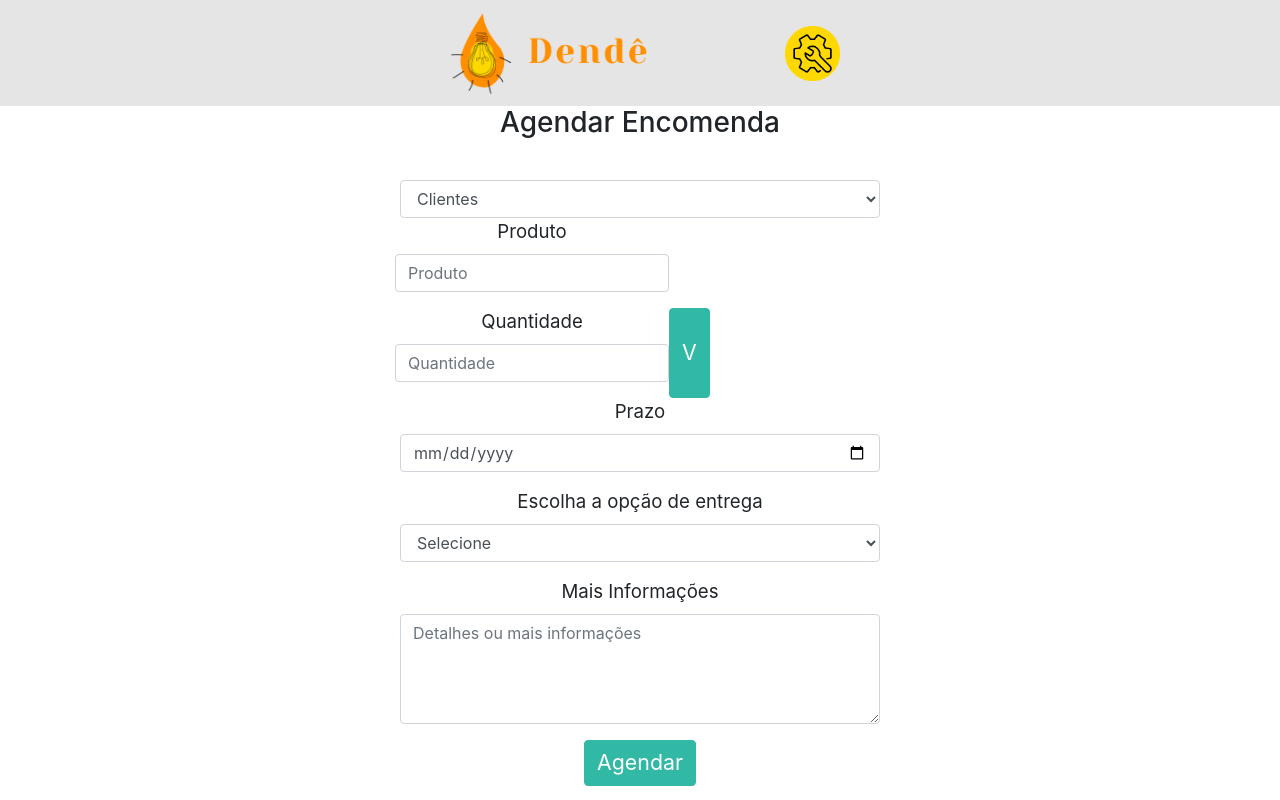
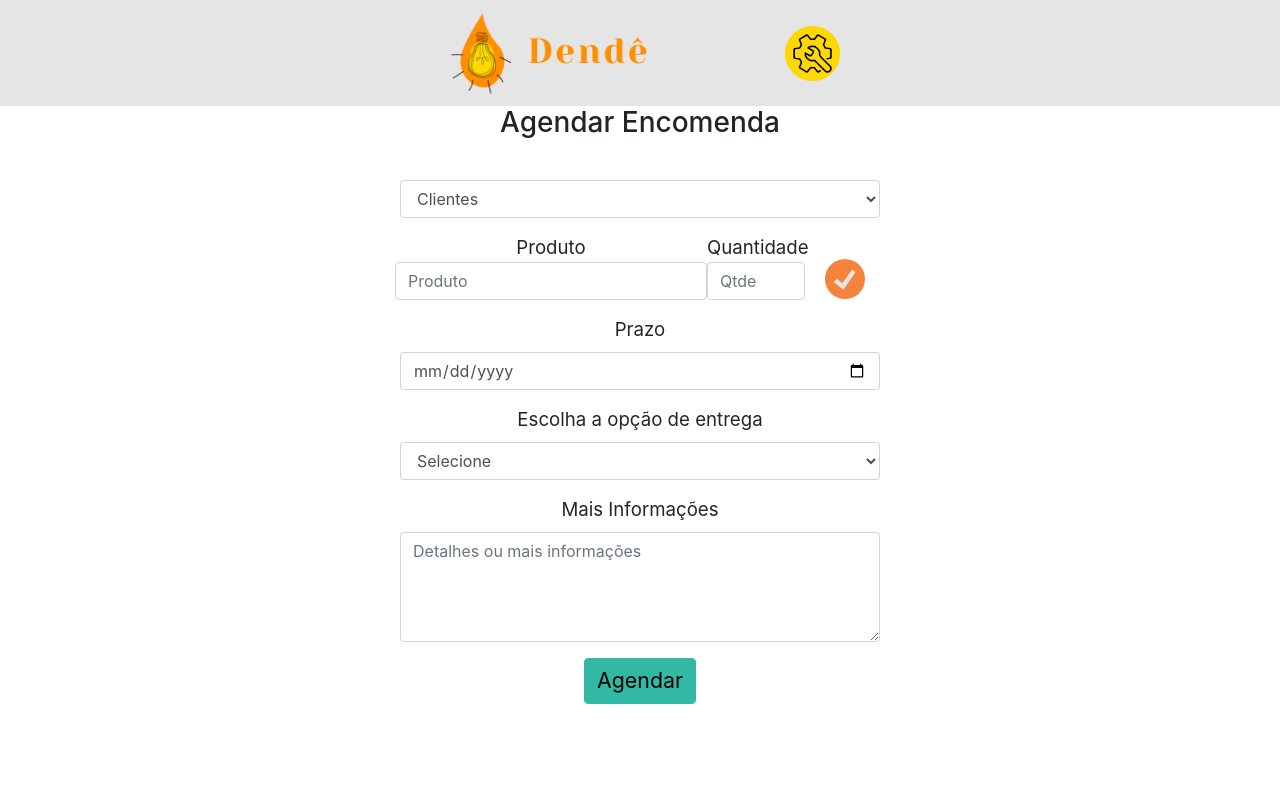
Before and after one commit to renatanovais/dende, a React (Create React App) app in the folder dende-megahack/: page /encomendas/add in a window 1280 px wide. Built offline with nearby package versions, Linux system fonts and the light colour scheme.

Commit message:
linha de produto css

```diff
--- a/dende-megahack/src/App.css
+++ b/dende-megahack/src/App.css
@@ -60,12 +60,14 @@ h1, h2 {
 .button-verde {
   background-color: var(--verde-dende);
   border-color: var(--verde-dende);
+  color: black;
   font-size: 16pt;
 }
 
 .button-verde:hover {
   background-color: var(--laranja-dende);
   border-color: var(--laranja-dende);
+  color: gray;
   margin-bottom: 2em;
 }
 
@@ -112,3 +114,29 @@ h1, h2 {
   justify-content: space-between;
   flex-wrap: wrap;
 }
+
+.label-form {
+  margin: 2vh 0 0;
+}
+
+.row-form {
+  display: flex;
+  flex-wrap: nowrap;
+  justify-content: space-between;
+}
+
+.row-form #product-input {
+  width: 70%;
+}
+
+.row-form #qtd-input {
+  margin: 0 auto;
+  max-width: 20%;
+}
+
+.check-input-button {
+  background-color: transparent;
+  border: none;
+  margin: 4vh 1vh 1vh;
+  padding: none;
+}
--- a/dende-megahack/src/components/ProductInput.jsx
+++ b/dende-megahack/src/components/ProductInput.jsx
@@ -1,25 +1,26 @@
 import React, { useState } from 'react';
 import { connect } from 'react-redux';
-import { newProduct } from '../redux/actions';
 import Form from 'react-bootstrap/Form';
 import Button from 'react-bootstrap/Button';
+import checkIcon from '../images/icons/check-laranja-cinza.svg';
+import { newProduct } from '../redux/actions';
 
 function ProductInput(props) {
   const [product, setProduct] = useState();
   const [quantity, setQuantity] = useState();
 
   return (
-    <Form.Row>
-      <Form.Group>
-        <Form.Label>Produto</Form.Label>
+    <Form.Row className="row-form">
+      <Form.Group id="product-input">
+        <Form.Label className="label-form">Produto</Form.Label>
         <Form.Control placeholder={props.name} onChange={(e) => setProduct(e.target.value)} />
       </Form.Group>
-      <Form.Group>
-        <Form.Label>Quantidade</Form.Label>
+      <Form.Group id="qtd-input">
+        <Form.Label className="label-form">Quantidade</Form.Label>
         <Form.Control type="number" placeholder={props.qtde} onChange={(e) => setQuantity(e.target.value)} />
       </Form.Group>
-      <Button className="button-verde" onClick={() => props.saveProduct(product, quantity)}>
-        V
+      <Button className="button-verde check-input-button" onClick={() => props.saveProduct(product, quantity)}>
+        <img alt="Confirmar" src={checkIcon} height="40px" />
       </Button>
     </Form.Row>
   )
--- a/dende-megahack/src/pages/encomendas/Order.js
+++ b/dende-megahack/src/pages/encomendas/Order.js
@@ -34,7 +34,7 @@ function Order(props) {
           {clients.length > 0 ? dropdownClients(clients) :
             <Link to="/add-client"><Button className="button-verde">Adicionar Cliente</Button></Link>
           }
-          <ProductInput name="Produto" qtde="Quantidade" />
+          <ProductInput name="Produto" qtde="Qtde" />
           {(productList.length > 0) ? (
             <div>
               {productList.map((product, i) => i > 0 && i < 1 ? <ProductInput name={product.product} qtde={product.quantity} /> : <ProductInput name="Produto" qtde="Quantidade" /> )}
```
Also changed, not shown: dende-megahack/src/images/icons/check-laranja-cinza.svg (added).
